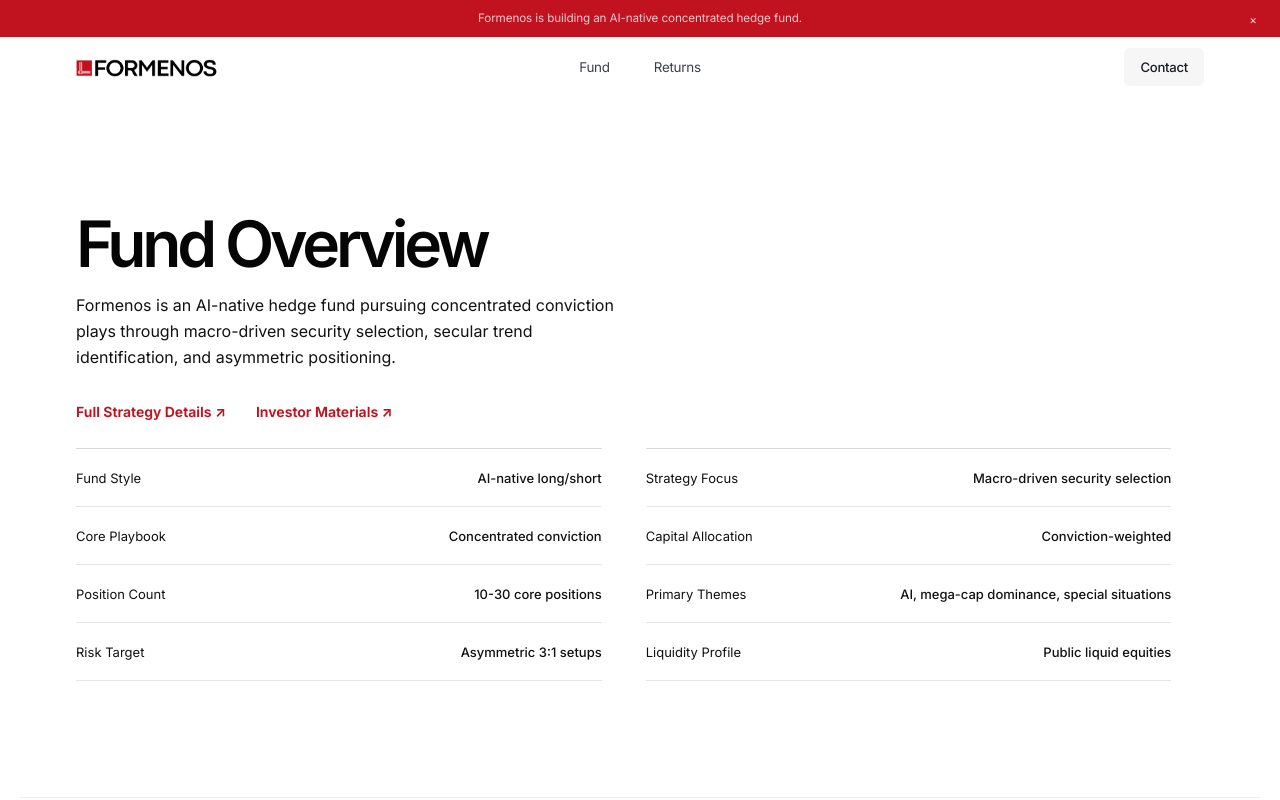
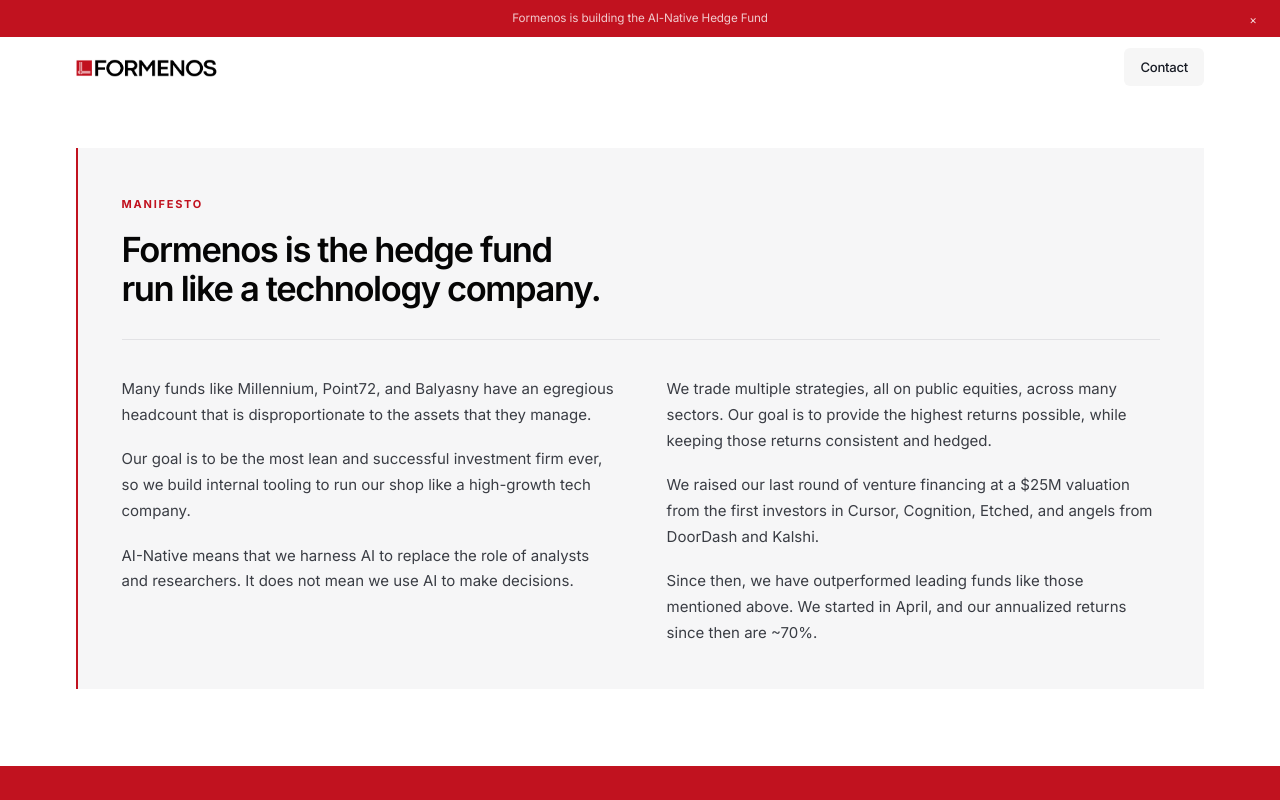
Before and after one commit to sebonomics/bayesstreet, a React (Vite) app: page / in a window 1280 px wide. Shown: the top 800 px of the page. Built offline with nearby package versions, Linux system fonts and the light colour scheme.

Commit message:
progress

```diff
--- a/src/App.css
+++ b/src/App.css
@@ -277,10 +277,16 @@
   display: none;
 }
 
+/* the shell is a 100vh flex column, so flex:1 + centring puts the content in the middle
+   of whatever space is left between the header and the footer — no magic numbers */
 .app-shell {
   background: #ffffff;
   color: #080808;
-  min-height: 100svh;
+  display: flex;
+  flex: 1;
+  flex-direction: column;
+  justify-content: center;
+  min-height: 0;
 }
 
 .section {
@@ -313,6 +319,135 @@
   line-height: 1.55;
   margin-top: 24px;
   max-width: 820px;
+}
+
+/* Manifesto hero — fund facts in a narrow left rail, the manifesto itself as a solid
+   accent panel on the right. Below 1000px the two stack, panel first. */
+.manifesto-section {
+  display: grid;
+  gap: clamp(28px, 4vw, 64px);
+  grid-template-columns: minmax(0, 1fr);
+  padding-bottom: clamp(48px, 6vw, 88px);
+  padding-top: clamp(36px, 4vw, 64px);
+}
+
+@media (min-width: 1000px) {
+  .manifesto-section {
+    align-items: start;
+    grid-template-columns: minmax(0, 1.42fr) minmax(220px, 0.58fr);
+  }
+
+  .manifesto {
+    grid-column: 1;
+    grid-row: 1;
+  }
+
+  .manifesto-facts {
+    grid-column: 2;
+    grid-row: 1;
+    position: sticky;
+    top: 96px;
+  }
+
+  /* manifesto shown on its own — take the whole row instead of leaving the rail's gap */
+  .manifesto-section--solo {
+    grid-template-columns: minmax(0, 1fr);
+  }
+
+  .manifesto-section--solo .manifesto {
+    grid-column: 1 / -1;
+  }
+}
+
+/* left rail: label stacked over value so long values stay readable in a narrow column */
+.manifesto-facts {
+  border-top: 1px solid #e3e4e6;
+}
+
+.fact-row {
+  border-bottom: 1px solid #e9eaec;
+  display: grid;
+  gap: 4px;
+  padding: 12px 0;
+}
+
+.fact-row span {
+  color: #8a8f98;
+  font-size: 10px;
+  font-weight: 700;
+  letter-spacing: 0.13em;
+  text-transform: uppercase;
+}
+
+.fact-row strong {
+  color: #111111;
+  font-size: 14px;
+  font-weight: 500;
+  letter-spacing: -0.015em;
+  line-height: 1.4;
+}
+
+/* quiet panel — sits back from the page rather than competing with the nav and cards */
+.manifesto {
+  background: #f6f6f7;
+  border-left: 2px solid var(--accent);
+  color: #1a1c20;
+  padding: clamp(28px, 3.4vw, 56px);
+}
+
+.manifesto-eyebrow {
+  color: var(--accent);
+  display: block;
+  font-size: 11px;
+  font-weight: 700;
+  letter-spacing: 0.16em;
+  text-transform: uppercase;
+}
+
+.manifesto-head h1 {
+  color: #050505;
+  font-size: clamp(26px, 2.7vw, 40px);
+  font-weight: 600;
+  letter-spacing: -0.04em;
+  line-height: 1.14;
+  margin: 14px 0 0;
+  max-width: 26ch;
+  text-wrap: balance;
+}
+
+.manifesto-head {
+  border-bottom: 1px solid #e2e2e5;
+  padding-bottom: clamp(22px, 2.4vw, 32px);
+}
+
+.manifesto-prose {
+  margin-top: clamp(26px, 2.8vw, 38px);
+  max-width: 60ch;
+}
+
+.manifesto-prose p {
+  color: #3a3d44;
+  font-size: clamp(15px, 1vw, 16.5px);
+  line-height: 1.72;
+  margin: 0 0 1.25em;
+}
+
+.manifesto-prose p:last-child {
+  margin-bottom: 0;
+}
+
+/* wide enough for two columns: flow the prose so it fills the panel instead of
+   leaving half of it empty. Paragraphs are kept whole across the column break. */
+@media (min-width: 900px) {
+  .manifesto-prose {
+    column-gap: clamp(40px, 4vw, 76px);
+    columns: 2;
+    max-width: none;
+  }
+
+  .manifesto-prose p {
+    break-inside: avoid;
+  }
 }
 
 .overview-grid {
@@ -1621,10 +1756,6 @@
     min-height: 34px;
     padding: 0 12px;
     width: 100%;
-  }
-
-  .button-secondary {
-    display: none;
   }
 
   .hero-chart-metrics {
@@ -1937,10 +2068,6 @@
   }
 
   .nav > .nav-links,
-  .nav > .nav-actions {
-    display: none;
-  }
-
   .mobile-menu-toggle {
     align-items: center;
     background: #f5f5f5;
--- a/src/App.tsx
+++ b/src/App.tsx
@@ -28,12 +28,21 @@
   ],
 ]
 
-const navLinks = [
+// Temporarily showing only the manifesto (plus header and footer). Flip to true to bring
+// back the fund-facts rail, the Monthly Returns section, and the nav/footer links to them.
+const SHOW_FULL_SITE = false
+
+const CONTACT_EMAIL = 'sebastian@formenos.ai'
+
+const navLinks = SHOW_FULL_SITE
+  ? [
       { label: 'Fund', href: '#overview' },
       { label: 'Returns', href: '#monthly-returns' },
     ]
+  : []
 
-const footerColumns = [
+const footerColumns = SHOW_FULL_SITE
+  ? [
       {
         heading: 'Fund',
         links: [
@@ -42,6 +51,7 @@
         ],
       },
     ]
+  : []
 
 // no destinations for these yet — rendered as plain text, not links
 const footerBottomLinks = ['Terms', 'Privacy', 'Disclosures']
@@ -343,7 +353,7 @@
     <>
       {showAnnouncement ? (
         <div className="announcement">
-          <span>Formenos is building an AI-native concentrated hedge fund.</span>
+          <span>Formenos is building the AI-Native Hedge Fund</span>
           <button
             aria-label="Dismiss announcement"
             onClick={() => setShowAnnouncement(false)}
@@ -360,6 +370,7 @@
             <img className="brand-wordmark" src="/formenos-logo.png" alt="Formenos" />
           </a>
 
+          {navLinks.length > 0 ? (
             <button
               aria-expanded={mobileMenuOpen}
               aria-label="Toggle navigation"
@@ -370,7 +381,9 @@
               <span />
               <span />
             </button>
+          ) : null}
 
+          {navLinks.length > 0 ? (
             <nav className="nav-links" aria-label="Primary navigation">
               {navLinks.map((menu) => (
                 <div className="nav-item" key={menu.label}>
@@ -380,14 +393,15 @@
                 </div>
               ))}
             </nav>
+          ) : null}
 
           <div className="nav-actions">
-            <a className="button button-secondary" href="#overview">
+            <a className="button button-secondary" href={`mailto:${CONTACT_EMAIL}`}>
               Contact
             </a>
           </div>
 
-          {mobileMenuOpen ? (
+          {mobileMenuOpen && navLinks.length > 0 ? (
             <nav className="mobile-menu" aria-label="Mobile navigation">
               {navLinks.map((menu) => (
                 <a href={menu.href} key={menu.label} onClick={() => setMobileMenuOpen(false)}>
@@ -401,33 +415,62 @@
         <main className="app-shell">
           {page === 'home' ? (
             <>
-      <section className="section overview-section home-panel-section" id="overview">
-        <div className="section-heading">
-          <h1>Fund Overview</h1>
+      <section
+        className={
+          SHOW_FULL_SITE
+            ? 'section manifesto-section'
+            : 'section manifesto-section manifesto-section--solo'
+        }
+        id="overview"
+      >
+        <article className="manifesto">
+        <div className="manifesto-head">
+          <span className="manifesto-eyebrow">Manifesto</span>
+          <h1>Formenos is the hedge fund run like a technology company.</h1>
+        </div>
+
+        <div className="manifesto-prose">
           <p>
-            Formenos is an AI-native hedge fund pursuing concentrated conviction plays through
-            macro-driven security selection, secular trend identification, and asymmetric
-            positioning.
+            Many funds like Millennium, Point72, and Balyasny have an egregious headcount
+            that is disproportionate to the assets that they manage.
           </p>
-          <div className="overview-links">
-            <a href="#overview">Full Strategy Details ↗</a>
-            <a href="#monthly-returns">Investor Materials ↗</a>
+          <p>
+            Our goal is to be the most lean and successful investment firm ever, so we build
+            internal tooling to run our shop like a high-growth tech company.
+          </p>
+          <p>
+            AI-Native means that we harness AI to replace the role of analysts and researchers.
+            It does not mean we use AI to make decisions.
+          </p>
+          <p>
+            We trade multiple strategies, all on public equities, across many sectors. Our goal
+            is to provide the highest returns possible, while keeping those returns consistent
+            and hedged.
+          </p>
+          <p>
+            We raised our last round of venture financing at a $25M valuation from the first
+            investors in Cursor, Cognition, Etched, and angels from DoorDash and Kalshi.
+          </p>
+          <p>
+            Since then, we have outperformed leading funds like those mentioned above. We
+            started in April, and our annualized returns since then are ~70%.
+          </p>
           </div>
-        </div>
-        <div className="overview-grid content-panel">
-          {overviewColumns.map((column) => (
-            <div className="overview-table" key={column[0][0]}>
-              {column.map(([label, value]) => (
-                <div className="overview-row" key={label}>
+        </article>
+
+        {SHOW_FULL_SITE ? (
+          <aside className="manifesto-facts" aria-label="Fund facts">
+            {overviewColumns.flat().map(([label, value]) => (
+              <div className="fact-row" key={label}>
                 <span>{label}</span>
                 <strong>{value}</strong>
               </div>
             ))}
-            </div>
-          ))}
-        </div>
+          </aside>
+        ) : null}
       </section>
 
+      {SHOW_FULL_SITE ? (
         <section className="section monthly-returns-section home-panel-section" id="monthly-returns">
           <div className="section-heading">
             <h2>Monthly Returns</h2>
@@ -444,6 +487,7 @@
             ))}
           </div>
         </section>
+      ) : null}
 
 
             </>
@@ -464,6 +508,7 @@
             </p>
           </div>
 
+          {footerColumns.length > 0 ? (
             <div className="footer-columns">
               {footerColumns.map((column) => (
                 <nav key={column.heading}>
@@ -476,6 +521,7 @@
                 </nav>
               ))}
             </div>
+          ) : null}
         </div>
 
         <div className="footer-bottom">
```
Lines whose indentation alone changed are shown as unchanged.
